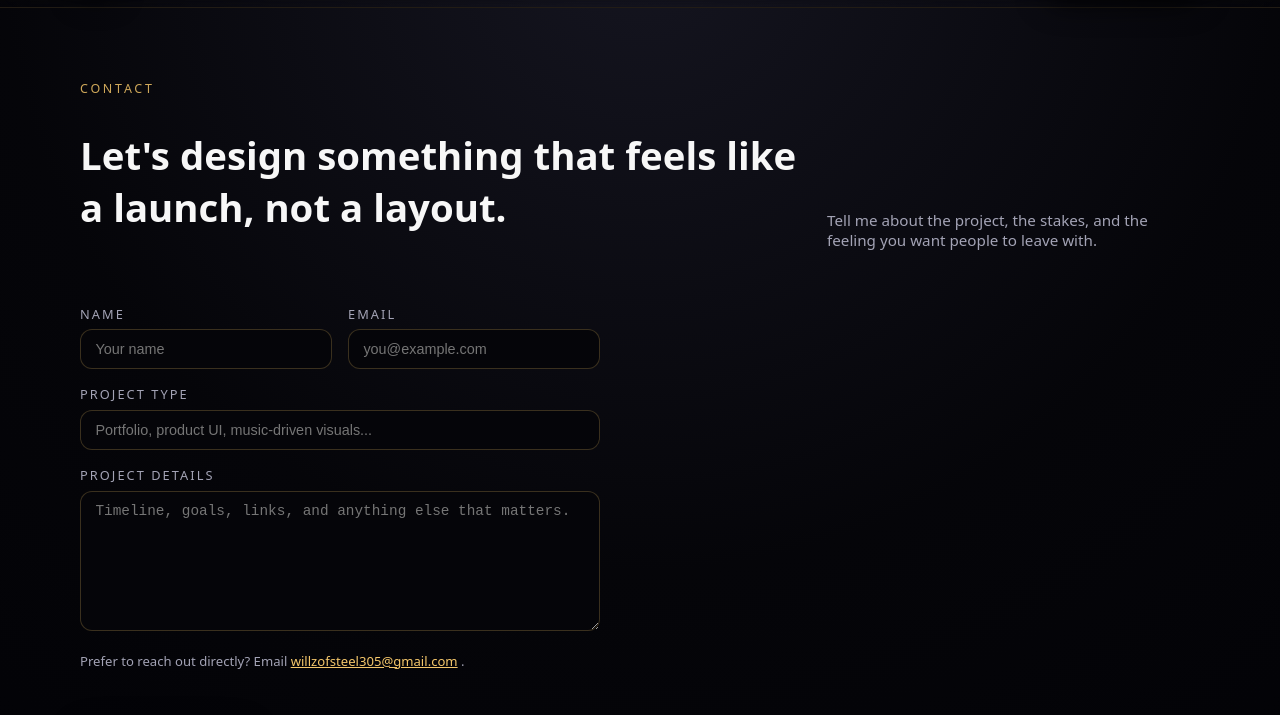
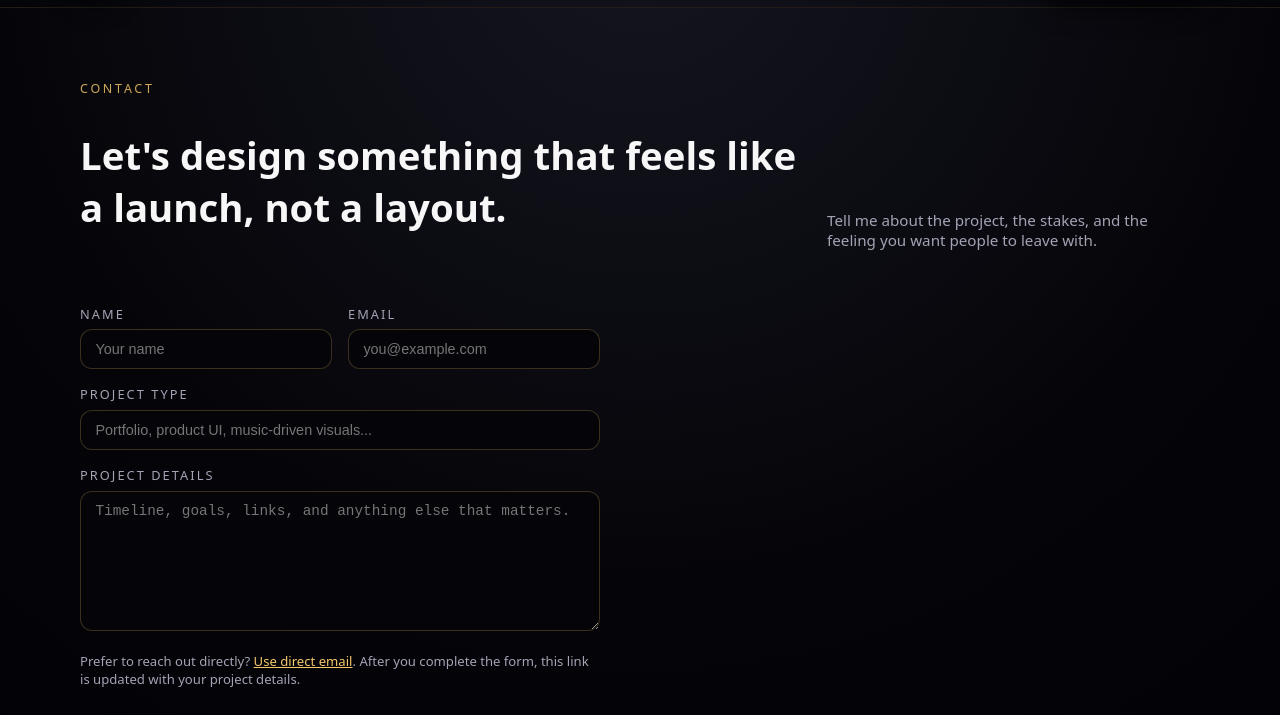
Before and after one commit to willzofsteel305/the-vision, a plain HTML site: page contact.html in a window 1280 px wide. Shown: the part 69-784 px from the top of the page. Drawn offline with Linux system fonts and the light colour scheme.

Commit message:
Add dynamic direct-email fallback link to contact page.

```diff
--- a/contact.html
+++ b/contact.html
@@ -135,9 +135,14 @@
               </div>
 
               <p class="form-note">
-                Prefer to reach out directly? Email
-                <a href="mailto:willzofsteel305@gmail.com">willzofsteel305@gmail.com</a>
-                .
+                Prefer to reach out directly?
+                <a
+                  href="mailto:willzofsteel305@gmail.com"
+                  data-direct-email-link
+                  >Use direct email</a
+                >.
+                After you complete the form, this link is updated with your
+                project details.
               </p>
               <p class="form-status" data-form-status role="status" aria-live="polite"></p>
 
```
